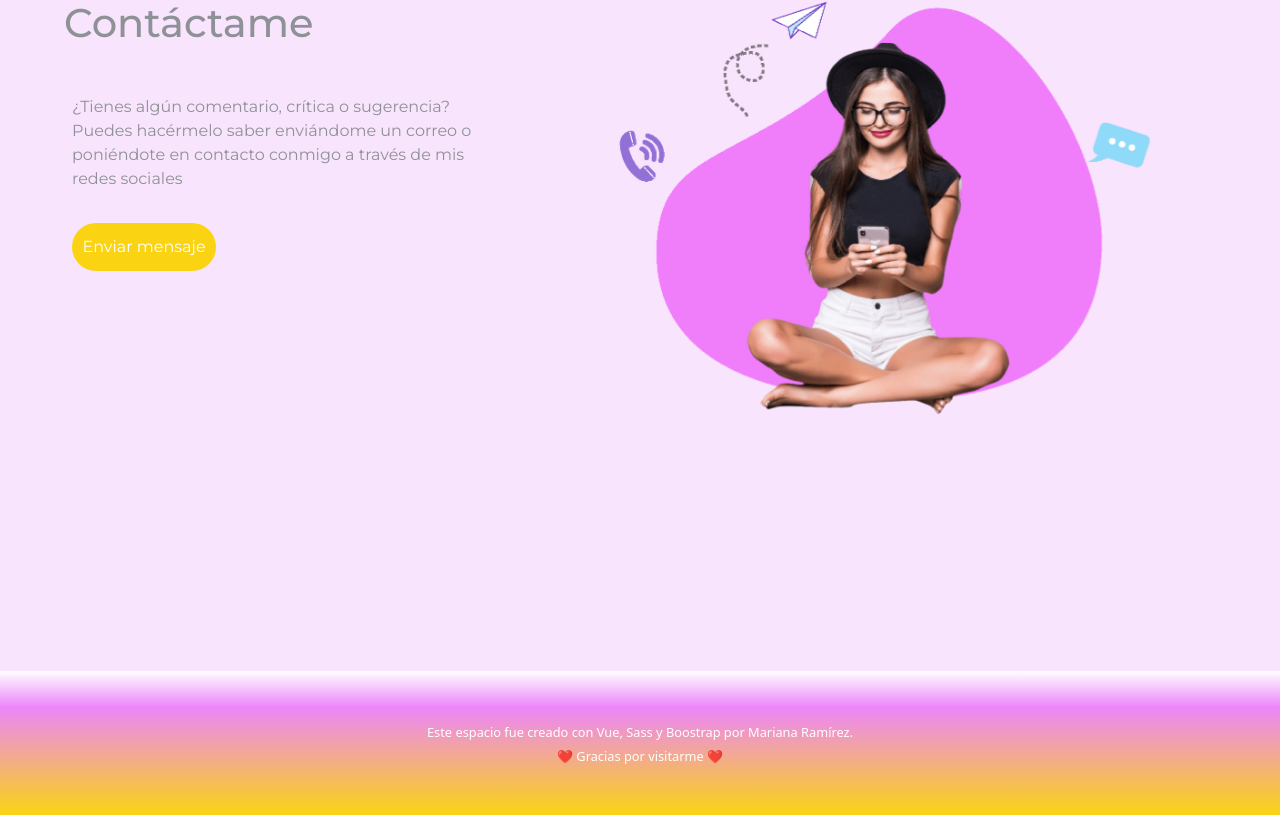
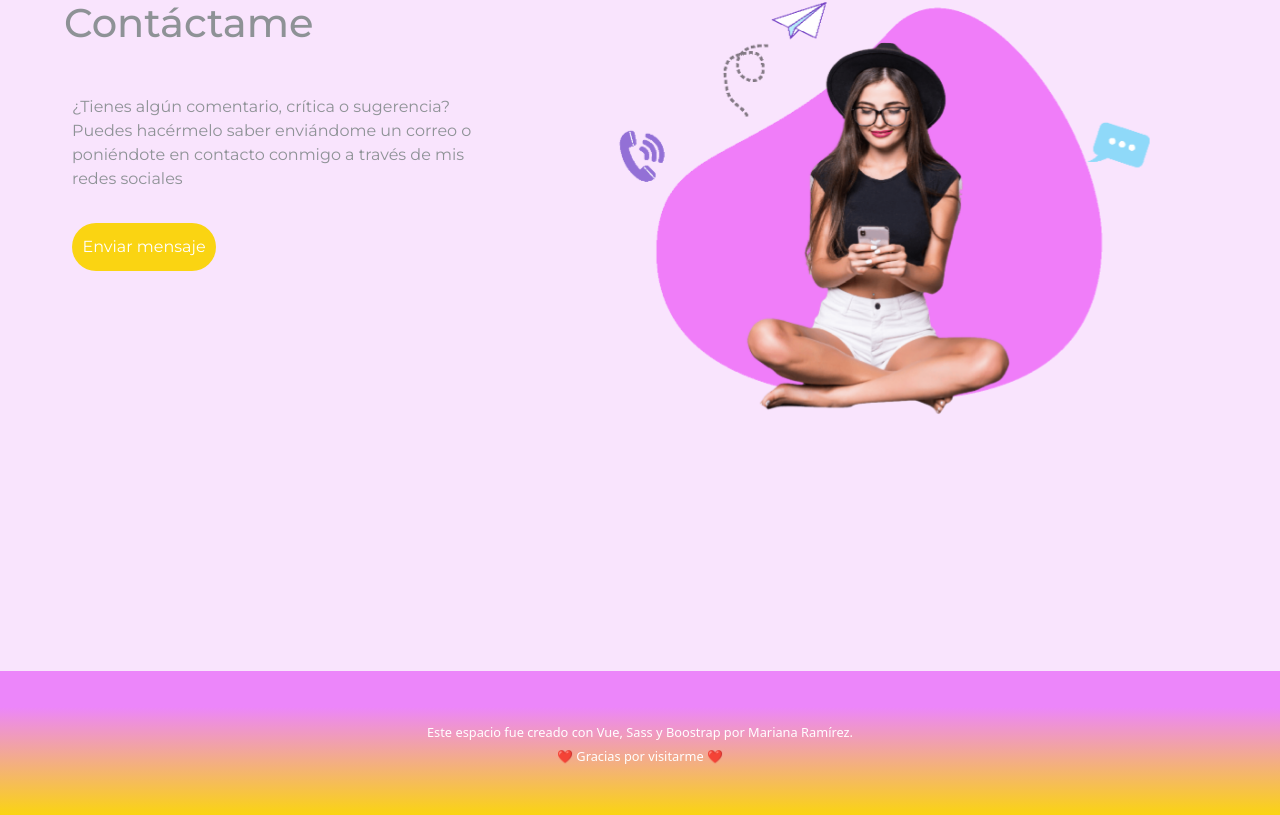
Before and after one commit to rammariana/portafolio-2024, a Vue app: page /portafolio in a window 1280 px wide. Shown: the part 1278-2093 px from the top of the page. Built offline with nearby package versions, Linux system fonts and the light colour scheme.

Commit message:
styles again

```diff
--- a/src/components/Footer.vue
+++ b/src/components/Footer.vue
@@ -46,7 +46,6 @@ html,
   padding: 3rem 2rem;
   text-align: center;
   background-image: linear-gradient(
-    $color-blanco,
     $color-morado 25%,
     $color-amarillo
   );
--- a/src/scss/variables.scss
+++ b/src/scss/variables.scss
@@ -14,8 +14,8 @@ $color-naranja-focus: rgb(252, 104, 35, 0.205);
 $color-rojo-focus: rgba(226, 27, 27, 0.568);
 $color-negro: rgb(32, 37, 46);
 $color-texto: rgb(142, 146, 150);
-$color-dark-theme: rgb(199, 181, 200);
-$color-light-theme: rgb(249, 228, 253);
+$color-dark-theme: #c7b5c8;
+$color-light-theme: #f9e4fd;
 $carousel-transition-duration: 0.2s;
 $font-family: "Montserrat", sans-serif;
 
```
